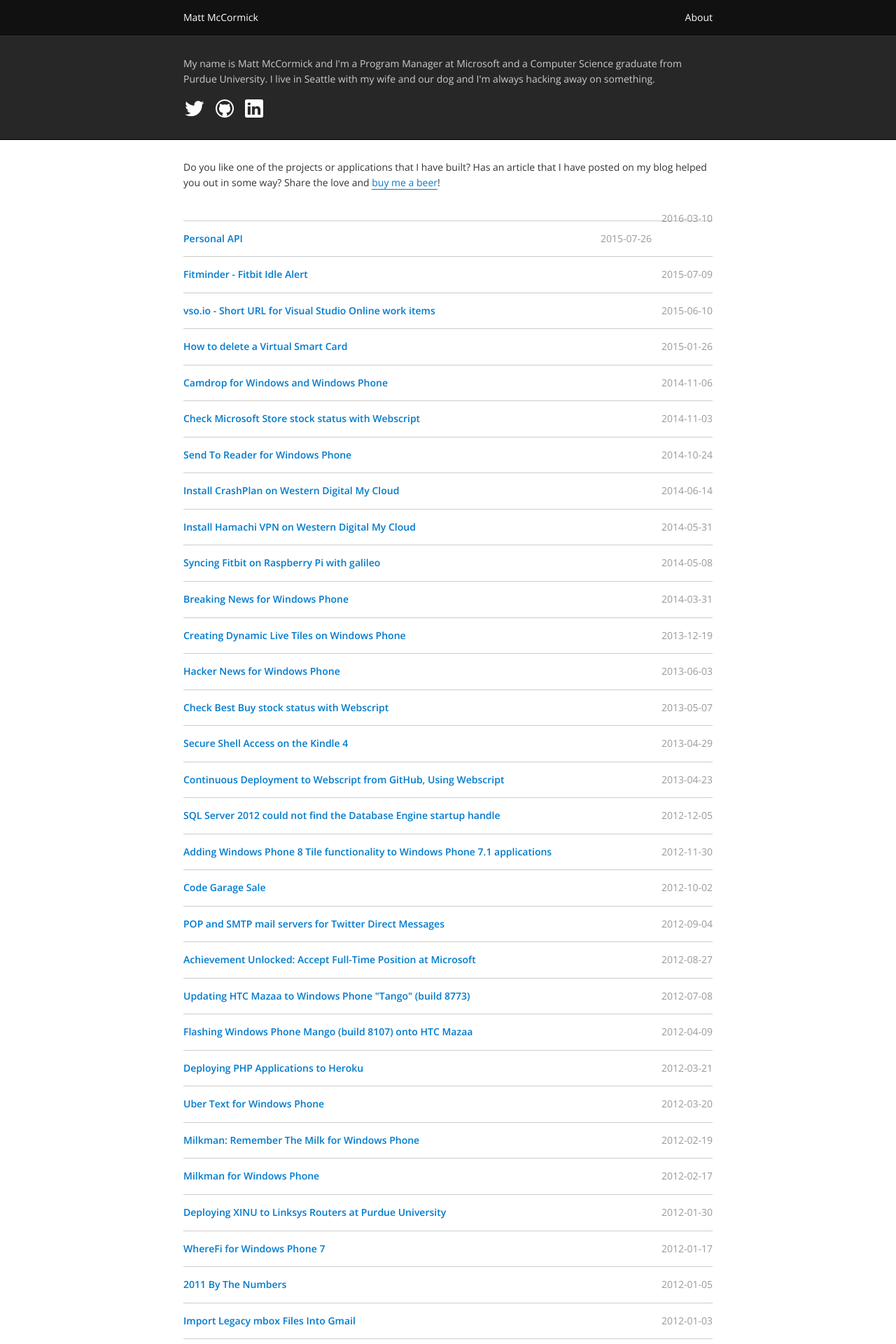
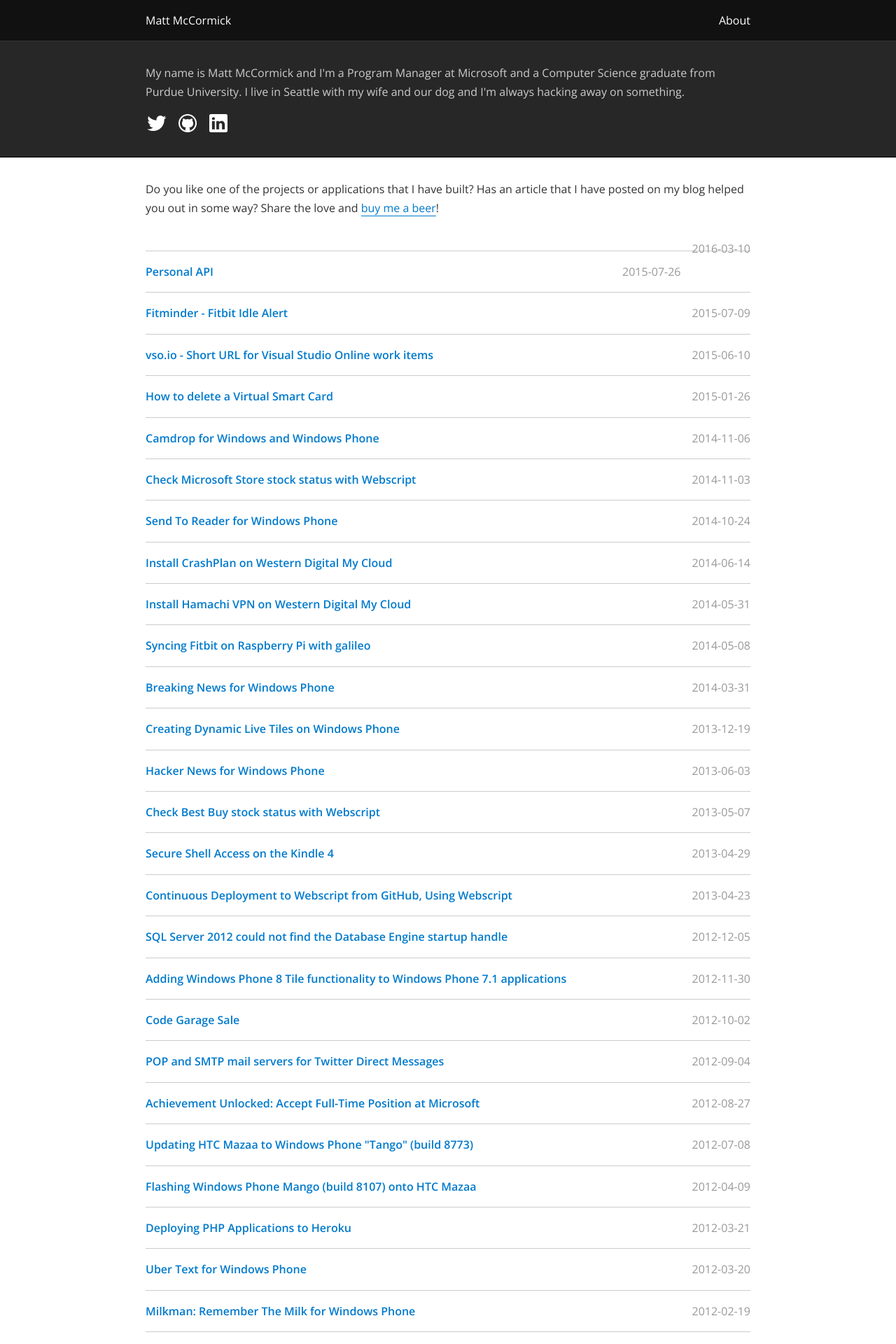
Before and after one commit to mbmccormick/mbmccormick.github.io, a Jekyll site: the page built from index.md, in a window 1280 px wide. Shown: the top 1920 px of the page at 70% size. Built offline with Jekyll 4.4.1, drawn with Linux system fonts in a browser that asks for light colours.

Commit message:
Update style.css

```diff
--- a/css/style.css
+++ b/css/style.css
@@ -2,9 +2,9 @@
     background: #111;
     color: #333;
     font-family: 'Open Sans', sans-serif;
-    font-size: 14px;
+    font-size: 16px;
     font-weight: 400;
-    line-height: 1.61;
+    line-height: 1.65;
     margin: 0;
 }
 
```
